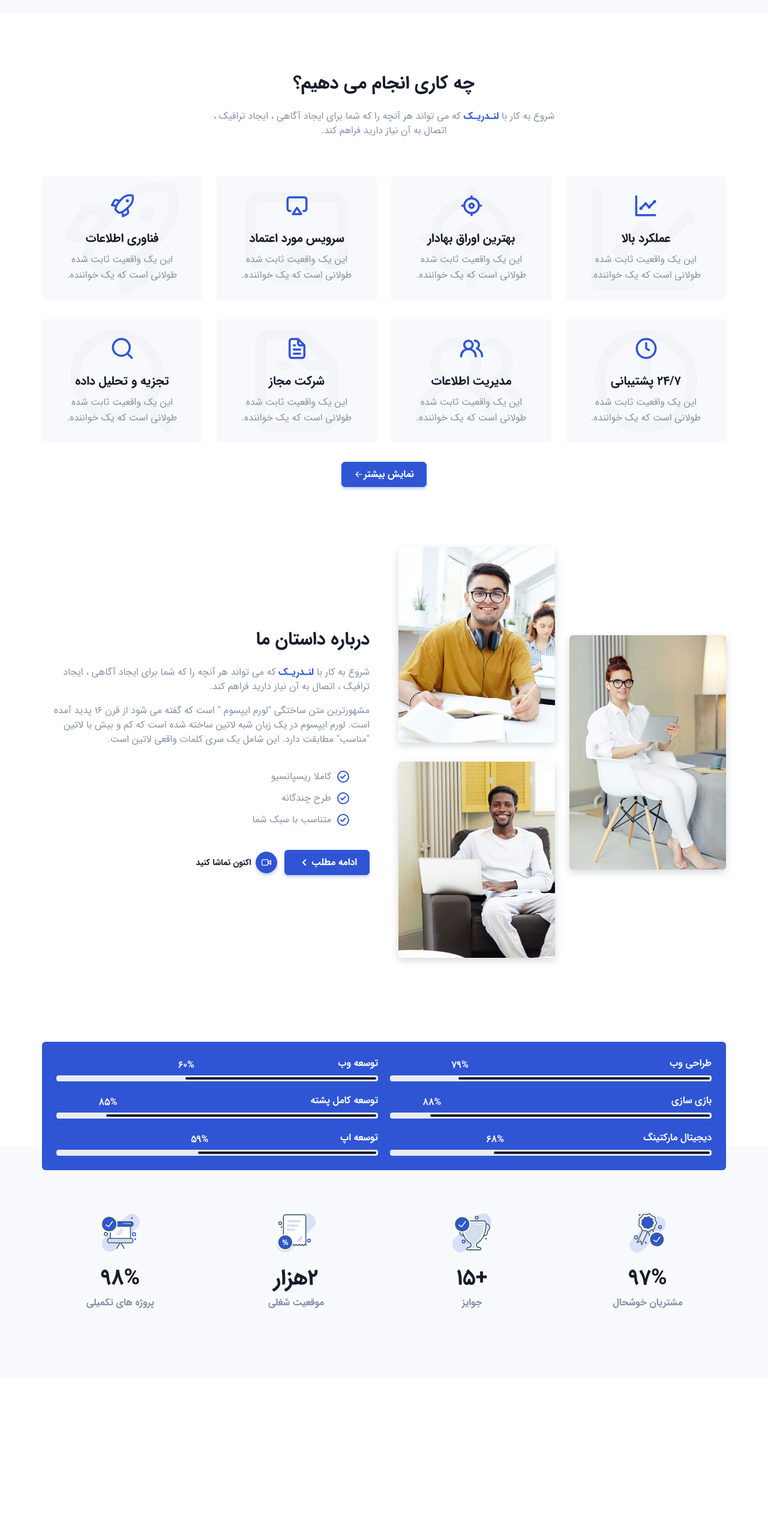
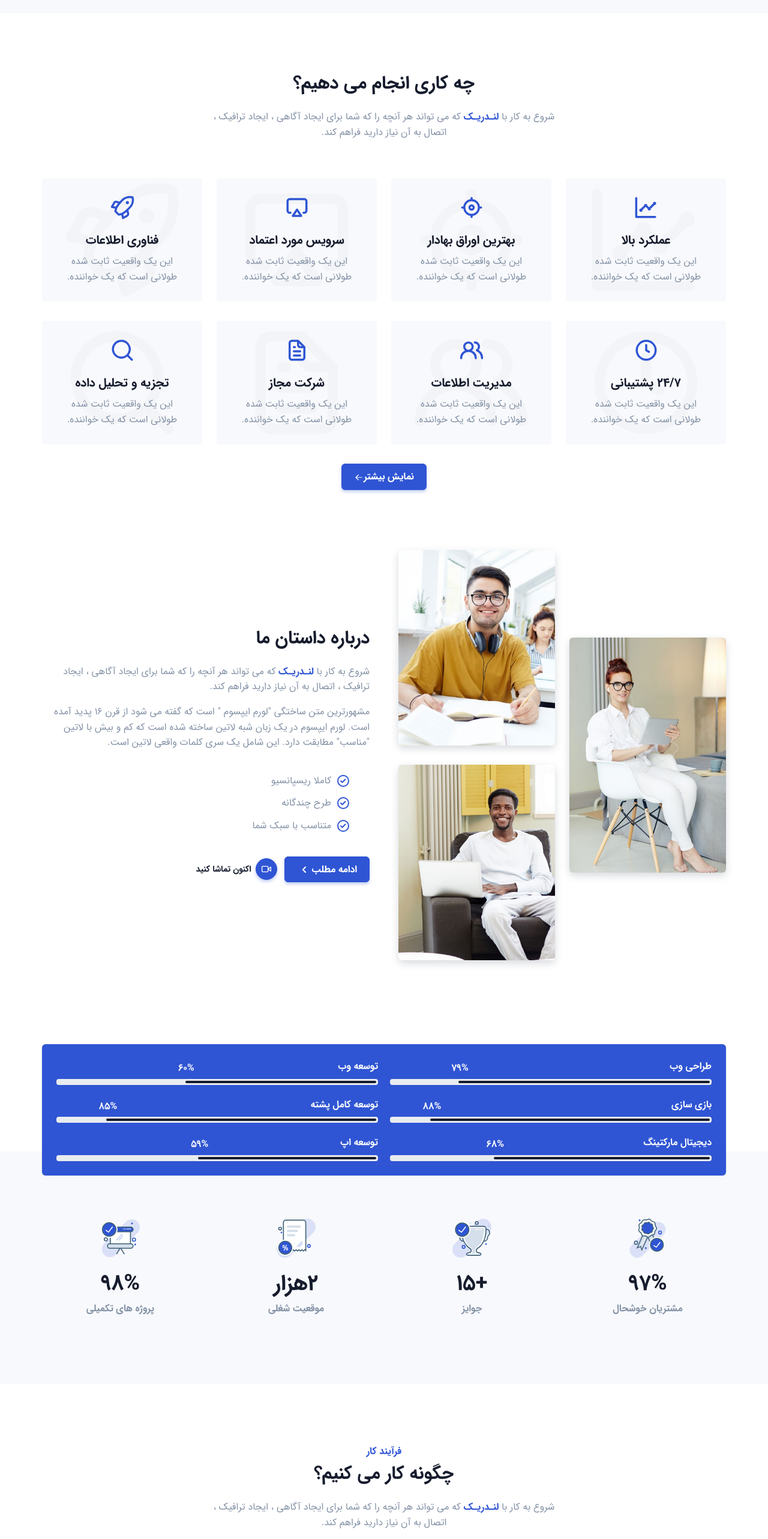
Before and after one commit to HosseinDev-02/landrick, a React (Create React App) app: page / in a window 1280 px wide. Shown: the part 940-3506 px from the top of the page at 60% size. Before the commit the page ends 3396 px from the top, so only its background shows below. Built offline with nearby package versions, Linux system fonts and the light colour scheme.

Commit message:
codding WorkProcess , SectionHeader Component

```diff
--- /dev/null
+++ b/src/Components/SectionHeader/SectionHeader.jsx
@@ -0,0 +1,17 @@
+export default function SectionHeader({ title, children, subTitle }) {
+    return (
+        <div className='text-center'>
+            {
+                subTitle && (
+                    <span className='inline-block mb-2 text-primary font-IranSansFaNum-Bold'>{subTitle}</span>
+                )
+            }
+            <h2 className='font-IranSansFaNum-Bold text-2xl md:text-3xl text-title mb-6'>
+                {title}
+            </h2>
+            {
+                children
+            }
+        </div>
+    )
+}
--- a/src/Components/Services/Services.jsx
+++ b/src/Components/Services/Services.jsx
@@ -1,18 +1,16 @@
+import SectionHeader from "../SectionHeader/SectionHeader";
+
 export default function Services() {
     return (
         <section className='pt-[100px]'>
             <div className="container">
-                <div className='text-center'>
-                    <h2 className='font-IranSansFaNum-Bold text-3xl text-title mb-6'>
-                        چه کاری انجام می دهیم؟
-                    </h2>
-                    <p>
+                <SectionHeader title='چه کاری انجام می دهیم؟'>
+                    <p className='max-w-[600px] w-full mx-auto'>
                         شروع به کار با <span className='text-primary font-IranSansFaNum-Bold'>لنـدریـک</span> که می
                         تواند هر آنچه را که شما برای ایجاد آگاهی ، ایجاد ترافیک ،
-                        <br/>
                         اتصال به آن نیاز دارید فراهم کند.
                     </p>
-                </div>
+                </SectionHeader>
                 <div className='grid grid-cols-1 md:grid-cols-2 lg:grid-cols-4 gap-x-6 gap-y-8 mt-16'>
                     <div
                         className='relative rounded flex flex-col items-center justify-center bg-[#f8f9fc] p-7 text-center z-10 hover:bg-primary group transition-colors duration-200 child:transition-all'>
--- /dev/null
+++ b/src/Components/WorkProcess/WorkProcess.jsx
@@ -0,0 +1,61 @@
+import SectionHeader from "../SectionHeader/SectionHeader";
+
+export default function WorkProcess() {
+    return (
+        <section className='mt-[100px]'>
+            <div className="container">
+                <SectionHeader subTitle='فرآیند کار' title='چگونه کار می کنیم؟'>
+                    <p className='max-w-[600px] w-full mx-auto'>
+                        شروع به کار با <span className='text-primary font-IranSansFaNum-Bold'>لنـدریـک</span> که می
+                        تواند هر آنچه را که شما برای ایجاد آگاهی ، ایجاد ترافیک ،
+                        اتصال به آن نیاز دارید فراهم کند.
+                    </p>
+                </SectionHeader>
+                <div className='flex flex-col md:flex-row md:justify-between items-center md:items-start gap-14 md:gap-20 mt-16'>
+                    <div className='flex items-center justify-center flex-col text-center md:mt-8 relative md:after:content-process md:after:absolute md:after:top-0 md:after:bottom-0 md:after:my-auto md:after:right-full md:after:h-10 lg:after:translate-y-5'>
+                        <span
+                            className='w-15.5 h-15.5 flex items-center justify-center rounded-md bg-primary/10 text-primary mb-6'>
+                            <svg className='w-7.5 h-7.5'>
+                                <use href='#presentation-edit'></use>
+                            </svg>
+                        </span>
+                        <h3 className='text-xl font-IranSansFaNum-Bold text-title mb-2'>
+                            بحث
+                        </h3>
+                        <p>
+                            مشهورترین متن ساختگی "لورم اپیسوم" است که گفته می شود ریشه دارد
+                        </p>
+                    </div>
+                    <div className='flex items-center justify-center flex-col text-center md:mt-16 relative md:after:content-process md:after:absolute md:after:top-0 md:after:bottom-0 md:after:my-auto md:after:right-full md:after:h-10 lg:after:translate-y-5'>
+                        <span
+                            className='w-15.5 h-15.5 flex items-center justify-center rounded-md bg-primary/10 text-primary mb-6'>
+                            <svg className='w-7.5 h-7.5'>
+                                <use href='#airplay'></use>
+                            </svg>
+                        </span>
+                        <h3 className='text-xl font-IranSansFaNum-Bold text-title mb-2'>
+                            استراتژی و آزمایش
+                        </h3>
+                        <p>
+                            مشهورترین متن ساختگی "لورم اپیسوم" است که گفته می شود ریشه دارد
+                        </p>
+                    </div>
+                    <div className='flex items-center justify-center flex-col text-center md:mt-24'>
+                        <span
+                            className='w-15.5 h-15.5 flex items-center justify-center rounded-md bg-primary/10 text-primary mb-6'>
+                            <svg className='w-7.5 h-7.5'>
+                                <use href='#image-check'></use>
+                            </svg>
+                        </span>
+                        <h3 className='text-xl font-IranSansFaNum-Bold text-title mb-2'>
+                            گزارش نویسی
+                        </h3>
+                        <p>
+                            مشهورترین متن ساختگی "لورم اپیسوم" است که گفته می شود ریشه دارد
+                        </p>
+                    </div>
+                </div>
+            </div>
+        </section>
+    )
+}
--- a/src/Pages/Index/Index.jsx
+++ b/src/Pages/Index/Index.jsx
@@ -5,6 +5,7 @@ import Services from "../../Components/Services/Services";
 import Aboutus from "../../Components/Aboutus/Aboutus";
 import Specialties from "../../Components/Specialties/Specialties";
 import Statistics from "../../Components/Statistics/Statistics";
+import WorkProcess from "../../Components/WorkProcess/WorkProcess";
 
 export default function Index() {
     return(
@@ -17,6 +18,7 @@ export default function Index() {
                 <Aboutus/>
                 <Specialties/>
                 <Statistics/>
+                <WorkProcess/>
             </main>
         </>
     )
--- a/src/Symbols/Symbols.jsx
+++ b/src/Symbols/Symbols.jsx
@@ -82,12 +82,22 @@ export default function Symbols() {
             </symbol>
 
             <symbol id='video' xmlns="http://www.w3.org/2000/svg" viewBox="0 0 24 24" fill="none"
-                 stroke="currentColor" strokeWidth="2" strokeLinecap="round" strokeLinejoin="round">
+                    stroke="currentColor" strokeWidth="2" strokeLinecap="round" strokeLinejoin="round">
                 <polygon points="23 7 16 12 23 17 23 7"></polygon>
                 <rect x="1" y="5" width="15" height="14" rx="2" ry="2"></rect>
             </symbol>
 
 
+            <symbol xmlns="http://www.w3.org/2000/svg" viewBox="0 0 24 24" id="image-check">
+                <path fill="CurrentColor"
+                      d="M21.71,2.3a1,1,0,0,0-1.41,0L16.92,5.6,15.7,4.4a1,1,0,0,0-1.4,1.43l1.92,1.88a1,1,0,0,0,1.4,0l4.08-4A1,1,0,0,0,21.71,2.3ZM19,9a1,1,0,0,0-1,1v4.39l-1.48-1.48a2.77,2.77,0,0,0-3.93,0l-.7.7L9.41,11.12a2.79,2.79,0,0,0-3.93,0L4,12.6V7A1,1,0,0,1,5,6h6a1,1,0,0,0,0-2H5A3,3,0,0,0,2,7V19a3,3,0,0,0,3,3H17a3,3,0,0,0,3-3V10A1,1,0,0,0,19,9ZM5,20a1,1,0,0,1-1-1V15.43l2.9-2.9a.79.79,0,0,1,1.09,0l3.17,3.17,0,0L15.45,20Zm13-1a.89.89,0,0,1-.18.53L13.31,15l.7-.7a.78.78,0,0,1,1.1,0L18,17.22Z"></path>
+            </symbol>
+
+            <symbol xmlns="http://www.w3.org/2000/svg" viewBox="0 0 24 24" id="presentation-edit">
+                <path fill="currentColor"
+                      d="M9.41,13h2.42a1,1,0,0,0,.71-.29l3.58-3.58a1,1,0,0,0,0-1.41L13.7,5.32a1,1,0,0,0-1.41,0L8.71,8.9a1,1,0,0,0-.3.7V12A1,1,0,0,0,9.41,13Zm1-3L13,7.44l1,1L11.42,11h-1ZM21,14H20V4h1a1,1,0,0,0,0-2H3A1,1,0,0,0,3,4H4V14H3a1,1,0,0,0,0,2h8v1.15l-4.55,3A1,1,0,0,0,7,22a.94.94,0,0,0,.55-.17L11,19.55V21a1,1,0,0,0,2,0V19.55l3.45,2.28A.94.94,0,0,0,17,22a1,1,0,0,0,.55-1.83l-4.55-3V16h8a1,1,0,0,0,0-2Zm-3,0H6V4H18Z"></path>
+            </symbol>
+
         </svg>
     )
 }
--- a/src/index.css
+++ b/src/index.css
@@ -40,7 +40,7 @@
         color: rgb(var(--color-caption));
         font-family: 'IranSansFaNum';
         min-height: 100vh;
-
+        line-height: 1.6rem;
     }
 
 }
--- a/tailwind.config.js
+++ b/tailwind.config.js
@@ -14,6 +14,9 @@ module.exports = {
         'body': 'rgb(var(--color-body))',
         'light': 'rgb(var(--color-light))',
         'light-border': 'rgb(var(--color-light-border))',
+      },
+      content: {
+        'process': 'url("../public/images/process.png")'
       },
       fontSize: {
         'xxs': '0.6875rem',
```
